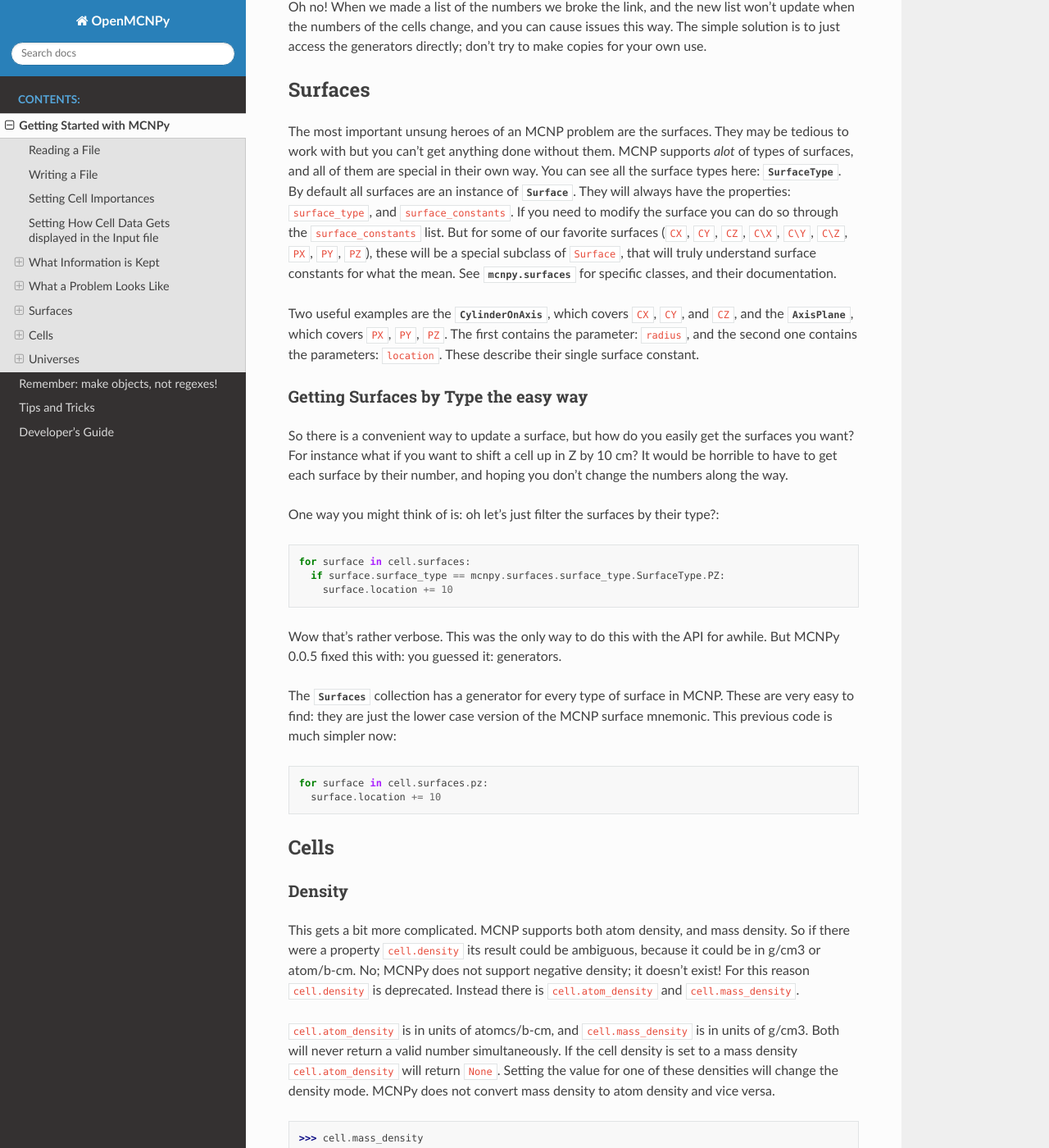
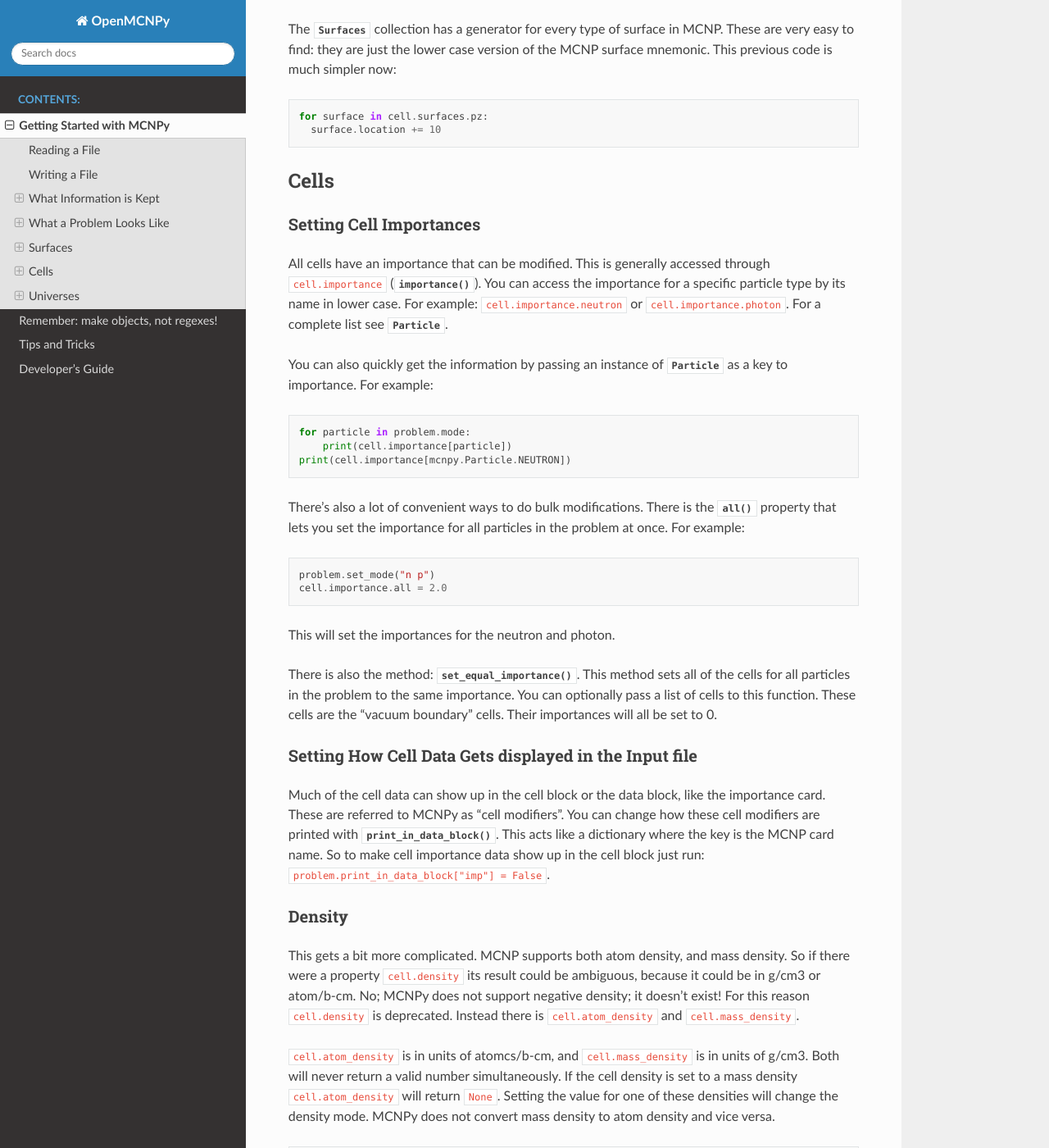
Before and after one commit to idaholab/MontePy, a Sphinx documentation site: the page built from doc/source/starting.rst, in a window 1280 px wide and 1400 px high, scrolled down 6681 px. Shown: the whole window at 82% size. Built offline with Sphinx 7.4.7 and the Read the Docs theme 2.0.0, drawn with Linux system fonts in a browser that asks for light colours; pages that are not in the unit, such as notebooks, are missing from menus; some of the changed text lies outside the part shown.

Commit message:
Improved structure of guide for cells, and improved writing

```diff
--- a/doc/source/starting.rst
+++ b/doc/source/starting.rst
@@ -353,6 +314,49 @@ This previous code is much simpler now::
 Cells
 -----
 
+Setting Cell Importances
+^^^^^^^^^^^^^^^^^^^^^^^^
+
+All cells have an importance that can be modified.
+This is generally accessed through ``cell.importance`` (:func:`~mcnpy.cell.Cell.importance`).
+You can access the importance for a specific particle type by its name in lower case.
+For example: ``cell.importance.neutron`` or ``cell.importance.photon``.
+For a complete list see :class:`~mcnpy.particle.Particle`.
+
+You can also quickly get the information by passing an instance of :class:`~mcnpy.particle.Particle` as a key to importance.
+For example: ::
+
+    for particle in problem.mode:
+        print(cell.importance[particle])
+    print(cell.importance[mcnpy.Particle.NEUTRON])
+
+There's also a lot of convenient ways to do bulk modifications.
+There is the :func:`~mcnpy.data_inputs.importance.Importance.all` property that lets you set the importance for all particles in the problem at once.
+For example: ::
+
+    problem.set_mode("n p")
+    cell.importance.all = 2.0
+
+This will set the importances for the neutron and photon.
+
+There is also the method: :func:`~mcnpy.cells.Cells.set_equal_importance`.
+This method sets all of the cells for all particles in the problem to the same importance.
+You can optionally pass a list of cells to this function.
+These cells are the "vacuum boundary" cells.
+Their importances will all be set to 0.
+
+
+
+Setting How Cell Data Gets displayed in the Input file
+^^^^^^^^^^^^^^^^^^^^^^^^^^^^^^^^^^^^^^^^^^^^^^^^^^^^^^
+
+Much of the cell data can show up in the cell block or the data block, like the importance card.
+These are referred to MCNPy as "cell modifiers".
+You can change how these cell modifiers are printed with :func:`~mcnpy.mcnp_problem.MCNP_Problem.print_in_data_block`.
+This acts like a dictionary where the key is the MCNP card name.
+So to make cell importance data show up in the cell block just run:
+``problem.print_in_data_block["imp"] = False``.
+
 Density
 ^^^^^^^
 This gets a bit more complicated.
```
Also changed, not shown: other parts of doc/source/starting.rst (+0 -39 lines).
